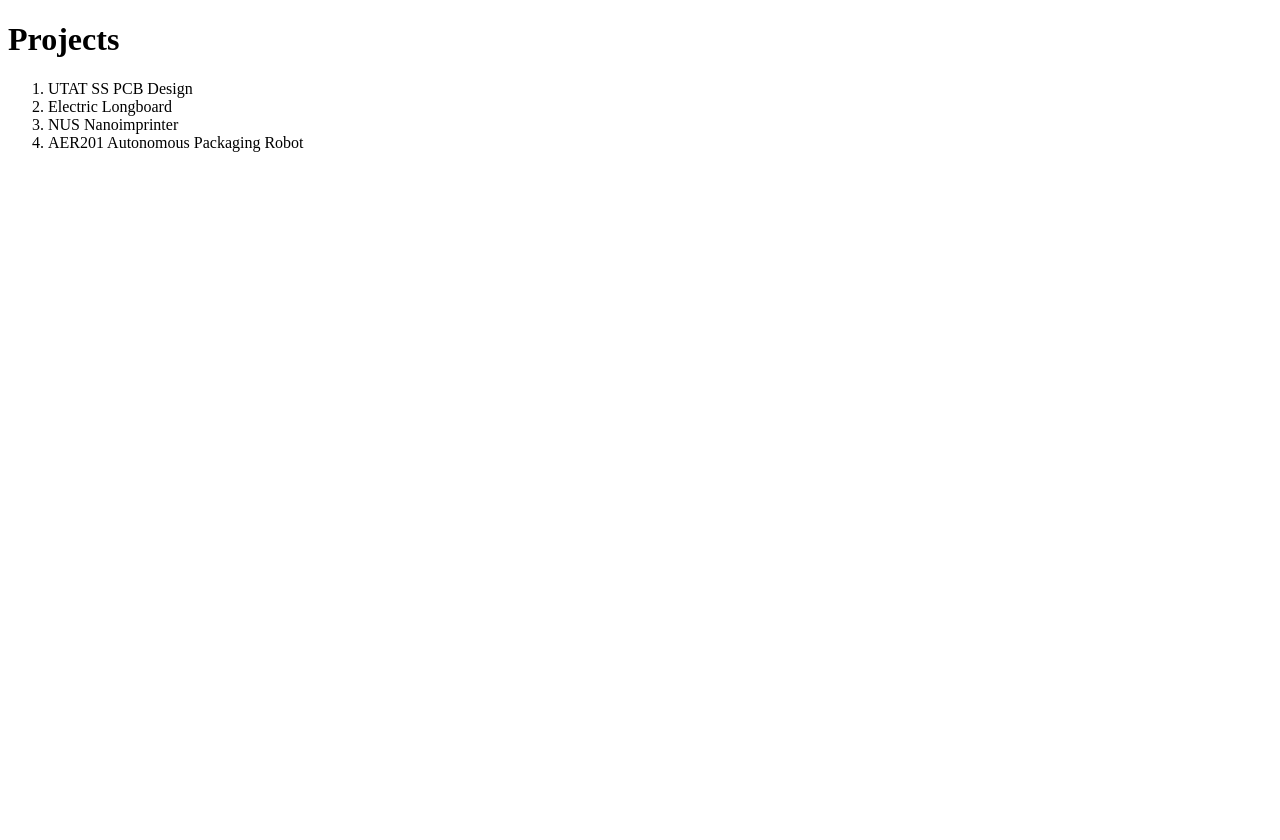
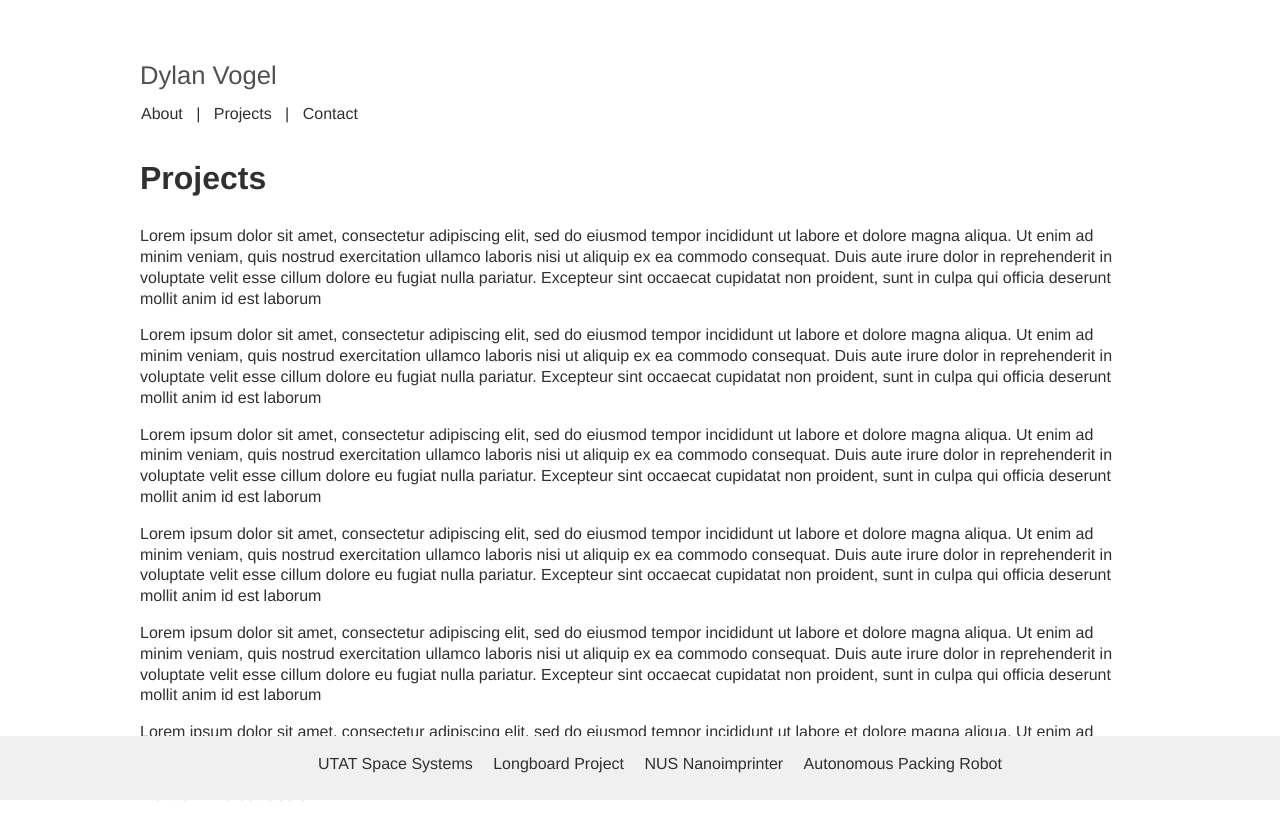
Before and after one commit to vogeldylan/vogeldylan.github.io, a plain HTML site: page projects.html in a window 1280 px wide. Before the commit the page ends 800 px from the top, so only its background shows below. Drawn offline with nearby package versions, Linux system fonts and the light colour scheme.

Commit message:
added initial styling and content

```diff
--- /dev/null
+++ b/main.css
@@ -0,0 +1,101 @@
+
+/* general formatting */
+body {
+  font-family: Helvetica, Arial, sans-serif;
+  box-sizing: border-box;
+  line-height: 1.3em;
+  color: #303030;
+  margin: 0px;
+  padding: 0px;
+}
+
+h1 {
+  font-size: 2em;
+}
+
+
+p {
+
+}
+
+a {
+  color: inherit;
+  text-decoration: none;
+}
+
+/* grid formatting */
+
+.container {
+  display: grid;
+  margin: 3em 10%;
+  grid-template-areas:  "nav"
+                        "header"
+                        "main";
+  grid-template-columns: minmax(300px, 1000px);
+  grid-template-rows: 2.5em 3em 1fr;
+  justify-content: center;
+  justify-items: stretch;
+}
+
+h1.name{
+  color: #505050;
+  font-size: 1.6em;
+  font-weight: 300;
+}
+
+.header {
+  grid-area: "header";
+}
+
+.header h1 {
+  margin-top: 1em;
+  color: inherit;
+  font-size: 2em;
+}
+
+/* Navigation menu */
+.nav {
+  grid-area: "nav";
+  align-self: flex-start;
+  font-size: 1em;
+  color: #303030;
+  word-spacing: 0.5em;
+}
+
+.nav a {
+  color: inherit;
+  padding: 0px 1px;
+}
+
+.main a:hover, .nav a:hover {
+  box-shadow: inset 0 10px 0  hsla(0, 100%, 100%, 0), inset 0 -10px 0 hsl(190, 100%, 60%, 1.0);
+}
+
+.main {
+  grid-area: "main";
+}
+
+.nav-footer {
+  width: 100%;
+  position: fixed;
+  bottom: 0px;
+  background-color: #F0F0F0;
+  padding-bottom: 0.5em;
+}
+
+.nav-footer ul {
+  list-style: none;
+  text-align: center;
+}
+.nav-footer li {
+  display: inline-block;
+  margin: 0.1em 0.5em;
+}
+
+.nav-footer li:hover {
+  box-shadow: inset 0 10px 0 hsla(0, 100%, 100%, 0), inset 0 -25px 0 hsl(190, 100%, 60%, 1.0);
+}
+
+.spacer {
+  height: 1rem;
+}
--- a/projects.html
+++ b/projects.html
@@ -2,15 +2,49 @@
 <html>
 	<head>
 		<title>Projects | Dylan Vogel</title>
+		<link rel="stylesheet" type=text/css href="main.css">
+		<meta name="viewport" content="width=device-width, initial-scale=1.0"/>
+		<script src="https://code.jquery.com/jquery-1.10.2.js"></script>
+		<meta charset="utf-8"/>
 	</head>
 	<body>
-		<h1>Projects</h1>
-		<ol>
-			<li>UTAT SS PCB Design</li>
-			<li>Electric Longboard</li>
-			<li>NUS Nanoimprinter</li>
-			<li>AER201 Autonomous Packaging Robot</li>
-		</ol>
-
+		<div class="container">
+			<h1 class="name"><a href="index.html">Dylan Vogel</a></h1>
+			<div class="nav">
+				<p><a href="about.html">About</a>  |  <a href="projects.html">Projects</a>  |  <a href="contact.html">Contact</a></p>
+			</div> <!-- class="nav" -->
+			<div class="header">
+				<h1>Projects</h1>
+			</div> <!-- class="header" -->
+			<div class="main">
+				<div class="projects">
+					<div class="project" id="utat-ss">
+						<p>Lorem ipsum dolor sit amet, consectetur adipiscing elit, sed do eiusmod tempor incididunt ut labore et dolore magna aliqua. Ut enim ad minim veniam, quis nostrud exercitation ullamco laboris nisi ut aliquip ex ea commodo consequat. Duis aute irure dolor in reprehenderit in voluptate velit esse cillum dolore eu fugiat nulla pariatur. Excepteur sint occaecat cupidatat non proident, sunt in culpa qui officia deserunt mollit anim id est laborum</p>
+					</div> <!-- utat-ss -->
+					<div class="project" id="longboard">
+						<p>Lorem ipsum dolor sit amet, consectetur adipiscing elit, sed do eiusmod tempor incididunt ut labore et dolore magna aliqua. Ut enim ad minim veniam, quis nostrud exercitation ullamco laboris nisi ut aliquip ex ea commodo consequat. Duis aute irure dolor in reprehenderit in voluptate velit esse cillum dolore eu fugiat nulla pariatur. Excepteur sint occaecat cupidatat non proident, sunt in culpa qui officia deserunt mollit anim id est laborum</p>
+					</div> <!-- longboard -->
+					<div class="project" id="nanoimprinter">
+						<p>Lorem ipsum dolor sit amet, consectetur adipiscing elit, sed do eiusmod tempor incididunt ut labore et dolore magna aliqua. Ut enim ad minim veniam, quis nostrud exercitation ullamco laboris nisi ut aliquip ex ea commodo consequat. Duis aute irure dolor in reprehenderit in voluptate velit esse cillum dolore eu fugiat nulla pariatur. Excepteur sint occaecat cupidatat non proident, sunt in culpa qui officia deserunt mollit anim id est laborum</p>
+						<p>Lorem ipsum dolor sit amet, consectetur adipiscing elit, sed do eiusmod tempor incididunt ut labore et dolore magna aliqua. Ut enim ad minim veniam, quis nostrud exercitation ullamco laboris nisi ut aliquip ex ea commodo consequat. Duis aute irure dolor in reprehenderit in voluptate velit esse cillum dolore eu fugiat nulla pariatur. Excepteur sint occaecat cupidatat non proident, sunt in culpa qui officia deserunt mollit anim id est laborum</p>
+						<p>Lorem ipsum dolor sit amet, consectetur adipiscing elit, sed do eiusmod tempor incididunt ut labore et dolore magna aliqua. Ut enim ad minim veniam, quis nostrud exercitation ullamco laboris nisi ut aliquip ex ea commodo consequat. Duis aute irure dolor in reprehenderit in voluptate velit esse cillum dolore eu fugiat nulla pariatur. Excepteur sint occaecat cupidatat non proident, sunt in culpa qui officia deserunt mollit anim id est laborum</p>
+					</div> <!-- nanoimprinter -->
+					<div class="project" id="aer201">
+						<p>Lorem ipsum dolor sit amet, consectetur adipiscing elit, sed do eiusmod tempor incididunt ut labore et dolore magna aliqua. Ut enim ad minim veniam, quis nostrud exercitation ullamco laboris nisi ut aliquip ex ea commodo consequat. Duis aute irure dolor in reprehenderit in voluptate velit esse cillum dolore eu fugiat nulla pariatur. Excepteur sint occaecat cupidatat non proident, sunt in culpa qui officia deserunt mollit anim id est laborum</p>
+					</div> <!-- aer201 -->
+				</div> <!-- projects -->
+			</div> <!-- class="main" -->
+		</div> <!-- class="container" -->
+		<div class="nav-footer">
+				<ul>
+					<li><a href="#utat-ss">UTAT Space Systems</a></li>
+					<li><a href="#longboard">Longboard Project</a></li>
+					<li><a href="#nanoimprinter">NUS Nanoimprinter</a></li>
+					<li><a href="#aer201">Autonomous Packing Robot</a></li>
+				</ul>
+		</div><!-- class="nav-footer" -->
+		<div class="spacer">
+			&nbsp;
+		</div>
 	</body>
 </html>
```
Also changed, not shown: _layouts/header.html (added, +4 -0 lines), about.html (+17 -2 lines), contact.html (added, +23 -0 lines), index.html (+14 -3 lines), navbar.html (added, +4 -0 lines).
